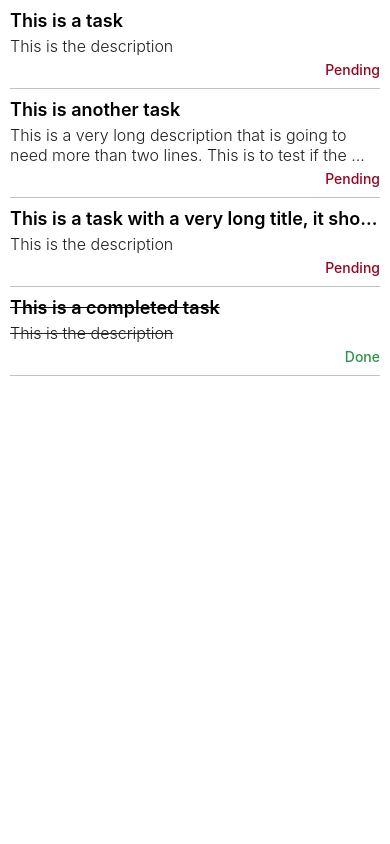
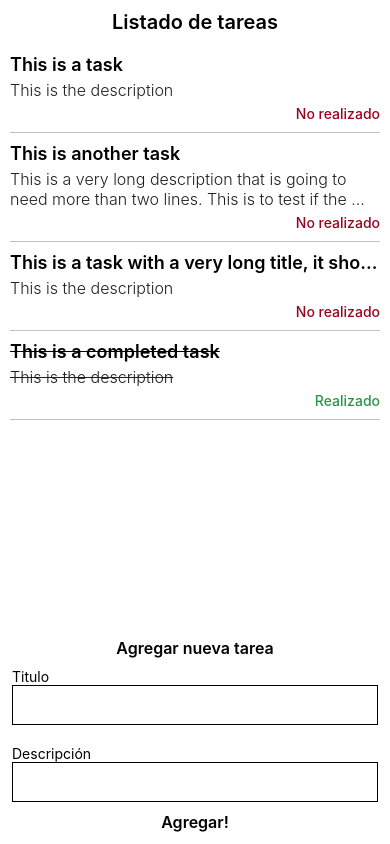
Before and after one commit to BaltazarCortina/RNIC-Baltazar-Cortina, a React Native app: screen / in a window 390 px wide. Built offline with nearby package versions, Linux system fonts and the light colour scheme.

Commit message:
RNIC-W03: Add tasks list and form to add new tasks

```diff
--- a/App.tsx
+++ b/App.tsx
@@ -6,43 +6,92 @@
  */
 
 import React, {useState} from 'react';
-import {SafeAreaView} from 'react-native';
+import {
+  FlatList,
+  SafeAreaView,
+  StyleSheet,
+  Text,
+  TextInput,
+  TouchableHighlight,
+  View,
+} from 'react-native';
+
 import Card from './src/components/card';
 
 const mockCards = [
   {
-    id: 1,
+    id: 0,
     title: 'This is a task',
     description: 'This is the description',
     status: false,
   },
   {
-    id: 2,
+    id: 1,
     title: 'This is another task',
     description:
       'This is a very long description that is going to need more than two lines. This is to test if the number of lines is working correctly',
     status: false,
   },
   {
-    id: 3,
+    id: 2,
     title: 'This is a task with a very long title, it should take two lines',
     description: 'This is the description',
     status: false,
   },
   {
-    id: 4,
+    id: 3,
     title: 'This is a completed task',
     description: 'This is the description',
     status: true,
   },
 ];
 
+const EmptyListMessage = () => (
+  <View style={emptyListMessageStyle.container}>
+    <Text style={emptyListMessageStyle.text}>
+      Todavía no hay tareas. Agregá una!
+    </Text>
+  </View>
+);
+
+const emptyListMessageStyle = StyleSheet.create({
+  container: {
+    paddingHorizontal: 10,
+    paddingVertical: 30,
+  },
+  text: {
+    fontSize: 16,
+    textAlign: 'center',
+  },
+});
+
+const ListHeader = () => (
+  <View style={listHeaderStyle.container}>
+    <Text style={listHeaderStyle.text}>Listado de tareas</Text>
+  </View>
+);
+
+const listHeaderStyle = StyleSheet.create({
+  container: {
+    paddingHorizontal: 10,
+    paddingVertical: 10,
+  },
+  text: {
+    fontSize: 20,
+    fontWeight: '600',
+    textAlign: 'center',
+  },
+});
+
 function App(): JSX.Element {
   const backgroundStyle = {
     backgroundColor: 'white',
+    flexGrow: 1,
   };
 
   const [tasksList, setTasksList] = useState(mockCards);
+  const [title, setTitle] = useState('');
+  const [description, setDescription] = useState('');
 
   const handlePressCard = (id: number) => {
     const newList = tasksList.map(task => {
@@ -57,14 +106,84 @@ function App(): JSX.Element {
     setTasksList(newList);
   };
 
+  const handleAddTask = () => {
+    if (title && description) {
+      const newTask = {
+        id: tasksList.length,
+        title,
+        description,
+        status: false,
+      };
+      setTasksList([...tasksList, newTask]);
+      setTitle('');
+      setDescription('');
+    }
+  };
+
   return (
     <SafeAreaView style={backgroundStyle}>
-      <Card task={tasksList[0]} handlePress={handlePressCard} />
-      <Card task={tasksList[1]} handlePress={handlePressCard} />
-      <Card task={tasksList[2]} handlePress={handlePressCard} />
-      <Card task={tasksList[3]} handlePress={handlePressCard} />
+      <FlatList
+        data={tasksList}
+        renderItem={({item}) => (
+          <Card task={item} handlePress={handlePressCard} />
+        )}
+        style={styles.list}
+        ListEmptyComponent={EmptyListMessage}
+        ListHeaderComponent={ListHeader}
+      />
+      <View style={styles.form}>
+        <Text style={styles.formTitle}>Agregar nueva tarea</Text>
+        <View style={styles.formField}>
+          <Text>Titulo</Text>
+          <TextInput
+            style={styles.formInput}
+            value={title}
+            onChangeText={setTitle}
+          />
+        </View>
+        <View style={styles.formField}>
+          <Text>Descripción</Text>
+          <TextInput
+            style={styles.formInput}
+            value={description}
+            onChangeText={setDescription}
+          />
+        </View>
+        <TouchableHighlight
+          activeOpacity={0.6}
+          underlayColor="#c2c2c2"
+          onPress={handleAddTask}>
+          <Text style={styles.formButton}>Agregar!</Text>
+        </TouchableHighlight>
+      </View>
     </SafeAreaView>
   );
 }
 
+const styles = StyleSheet.create({
+  list: {
+    flexGrow: 1,
+  },
+  form: {
+    margin: 12,
+  },
+  formTitle: {
+    fontSize: 16,
+    fontWeight: '600',
+    textAlign: 'center',
+  },
+  formField: {
+    paddingVertical: 10,
+  },
+  formInput: {
+    height: 40,
+    borderWidth: 1,
+  },
+  formButton: {
+    fontSize: 16,
+    fontWeight: '600',
+    textAlign: 'center',
+  },
+});
+
 export default App;
--- a/src/components/card/index.tsx
+++ b/src/components/card/index.tsx
@@ -1,5 +1,5 @@
 import React from 'react';
-import {Text, View} from 'react-native';
+import {Text, TouchableHighlight, View} from 'react-native';
 import {Task} from '../../types';
 import styles from './styles';
 
@@ -10,7 +10,11 @@ interface Props {
 
 function Card({task, handlePress}: Props) {
   return (
-    <View style={styles.cardContainer} onTouchEnd={() => handlePress(task.id)}>
+    <TouchableHighlight
+      activeOpacity={0.6}
+      underlayColor="#c2c2c2"
+      onPress={() => handlePress(task.id)}>
+      <View style={styles.cardContainer}>
         <Text
           style={{
             ...styles.cardTitle,
@@ -32,9 +36,10 @@ function Card({task, handlePress}: Props) {
             ...styles.cardStatus,
             ...(task.status ? styles.cardStatusDone : styles.cardStatusPending),
           }}>
-        {task.status ? 'Done' : 'Pending'}
+          {task.status ? 'Realizado' : 'No realizado'}
         </Text>
       </View>
+    </TouchableHighlight>
   );
 }
 
```
Lines whose indentation alone changed are shown as unchanged.
